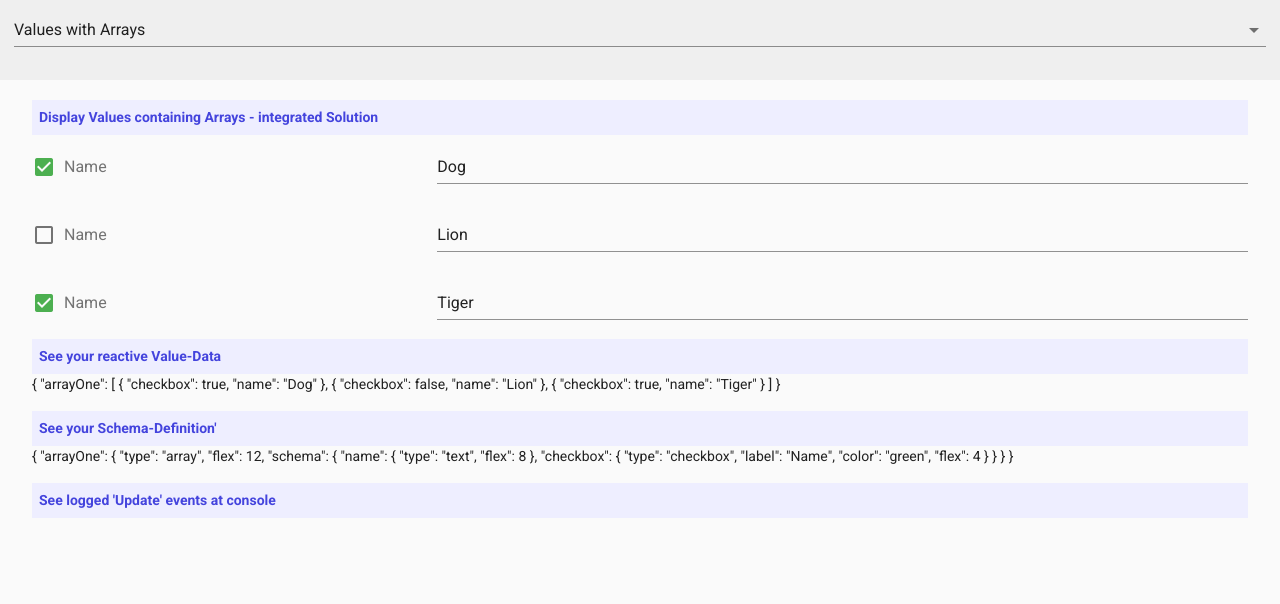
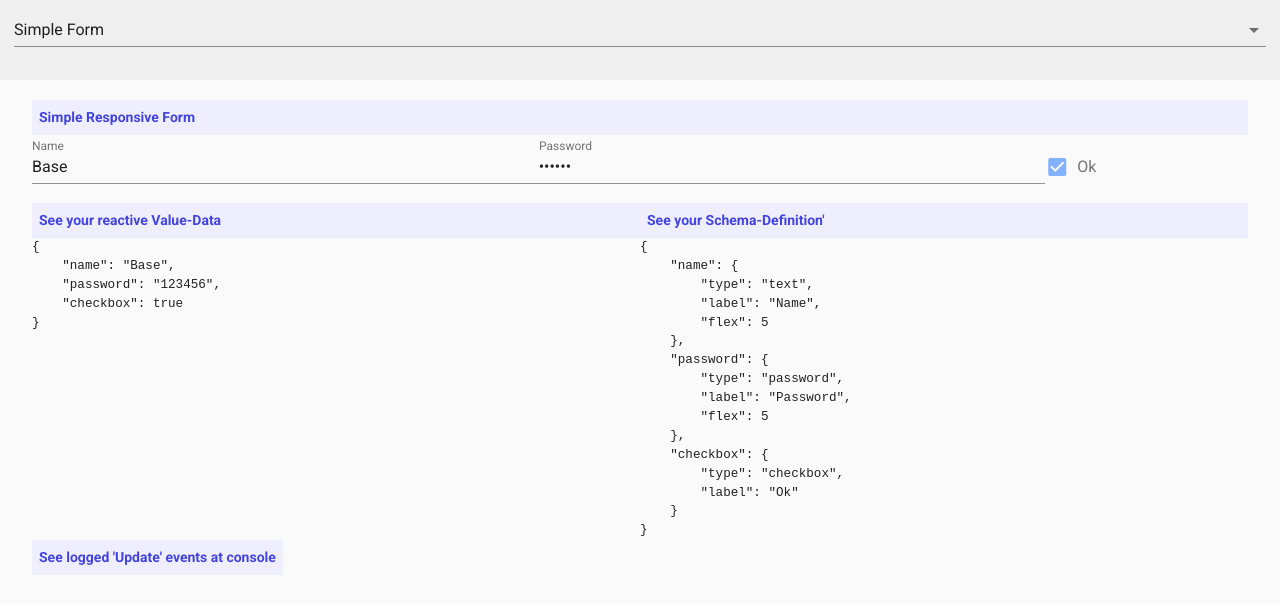
Before and after one commit to wotamann/vuetify-form-base, a Vue app in the folder example/: page / in a window 1280 px wide. Shown: the top 604 px of the page. Built offline with nearby package versions, Linux system fonts and the light colour scheme.

Commit message:
list and array controls added

```diff
--- a/example/src/App.vue
+++ b/example/src/App.vue
@@ -5,16 +5,17 @@
 
 <template>
   <v-app class="pa-2">
-      <v-select class="fixed" :items="['Simple Form','Responsive Grid', 'CSS & Slots', 'Deep nested Object', 'Values with Arrays', 'Partial & Linked', 'Complex Form']" v-model="view"></v-select>
+
+    <v-select class="fixed" :items="items" v-model="view"></v-select>
 
     <div class="pad">
-      <simple v-if="view === 'Simple Form'"></simple>
-      <grid v-if="view === 'Responsive Grid'"></grid>
-      <css v-if="view === 'CSS & Slots'"></css>
-      <deep v-if="view === 'Deep nested Object'"></deep>
-      <partial v-if="view === 'Partial & Linked'"></partial>
-       <complex v-if="view === 'Complex Form'"></complex>
-       <array v-if="view === 'Values with Arrays'"></array>
+      <simple v-if="view === items[0]"></simple>
+      <grid v-if="view === items[1]"></grid>
+      <css v-if="view === items[2]"></css>
+      <deep v-if="view === items[3]"></deep>
+      <array v-if="view === items[4]"></array>
+      <partial v-if="view === items[5]"></partial>
+       <complex v-if="view === items[6]"></complex>
     </div>
   </v-app>
 </template>
@@ -28,14 +29,16 @@ import partial from '@/components/partial.vue'
 import complex from '@/components/complex.vue'
 import array from '@/components/array.vue'
 
+const items = ['Simple Form','Responsive Grid', 'CSS & Slots', 'Deep nested Object', 'Values with Arrays', 'Partial & Linked', 'Complex Form']
+
 export default {
   components: {
     simple, grid, css, deep, partial, complex, array
   },
   data () {
     return {
-      // view: 'Simple Form'
-      view: 'Values with Arrays'
+      items,
+      view: items[0]
     }
   }
 }
--- a/example/src/components/array.vue
+++ b/example/src/components/array.vue
@@ -1,15 +1,20 @@
+<style>
+  .key-listing .active  { background-color: rgb(194, 194, 194)}
+  .key-listing .active *  { color: rgb(248, 248, 247)}
+</style>
+
 <template>
   <v-container fluid >
 
-    <!-- better integrated solution -->
+    <!-- Integrated Solution (recommended) -->
     <h4>Display Values containing Arrays - integrated Solution</h4>
     <v-form-base id="integrated" :value= "myValue" :schema= "mySchema" @update:integrated= "update" />
 
-    <!-- solution SLOT  -->
+    <!-- Slot Solution  -->
     <!-- <h4>Slot based Solution</h4>
-    <v-form-base :value= "slotValue" :schema= "slotSchema" @update= "update" >
-      <template slot="slot-array-key-test" slot-scope="{item}">
-        <v-form-base id="form-base-partial" :value= "item" :schema= "slotSchema.testschema" @update:form-base-partial= "update"/>
+    <v-form-base :value= "myValue" :schema= "mySchema" @update= "update" >
+      <template slot="slot-array-key-arrayOne" slot-scope="{item}">
+        <v-form-base id="slot-based" :value= "item" :schema= "mySchema.arrayOne.schema" @update:slot-based= "update"/>
       </template>
     </v-form-base> -->
 
@@ -27,23 +32,18 @@ export default {
   components: { VFormBase, Infoline },
   data () {
     return {
-      // INTEGRATED VERSION
       myValue: {
-        arrayOne: [{ checkbox: true, name: 'Dog' }, { checkbox: false, name: 'Lion' }, { checkbox: true, name: 'Tiger' } ]
+        select: 'Jobs',
+        selectM: ['Harari'],
+        listing: 'Taleb',
+        arrayOne: [{ checkbox: true, name: 'Jobs' }, { checkbox: false, name: 'Taleb' }, { checkbox: true, name: 'Harari' } ]
       },
       mySchema: {
-        arrayOne: { type: 'array', flex: 12, schema: { name: { type: 'text', flex: 8 }, checkbox: { type: 'checkbox', label: 'Name', color: 'green', flex: 4 } } }
+        select: { type: 'select',  label: 'Select', color: 'blue', box: true, items: [ 'Jobs', 'Taleb', 'Harari'], flex: 6 },
+        selectM: { type: 'select', multiple:true, label: 'Select', color: 'blue', box: true, items: [ 'Jobs', 'Taleb', 'Harari'], flex: 6 },
+        listing: { type: 'list', label: false, color: 'blue', ripple: true, items: [ 'Jobs', 'Taleb', 'Harari'], flex: 6 },
+        arrayOne: { type: 'array', flex: 6, schema: { name: { type: 'text', label:'Name', placeholder:'Author',flex: 9 }, checkbox: { type: 'checkbox', label: 'Book', color: 'green', flex: 3 } } }
       }
-
-      // // SLOT Version
-      // slotValue: {
-      //   test: [{ checkbox: true, name: 'Dog' }, { checkbox: false, name: 'Lion' }, { checkbox: true, name: 'Tiger' } ]
-      // },
-      // slotSchema: {
-      //   testschema: { checkbox: { flex: 4, type: 'checkbox', label: 'Cats: ', color: 'blue' }, name: { flex: 8, type: 'text' } },
-      //   test: { type: 'array', flex: 12 }
-      // },
-
     }
   },
   methods: {
--- a/example/src/components/complex.vue
+++ b/example/src/components/complex.vue
@@ -5,7 +5,7 @@
 
 <template>
   <v-container fluid >
-
+    <h4>Validate Form</h4>
     <v-form ref="form1" v-model= "formValid" lazy-validation>
       <v-form-base id="form-base-complex" :value= "myValue" :schema= "mySchema" @update:form-base-complex= "update" />
     </v-form>
@@ -99,7 +99,7 @@ export default {
       console.log('this.mySchema.checkbox[2].checkbox1[0].hidden', this.mySchema.checkbox[2].checkbox1[0].hidden)
     },
     update ({ on, id, key, value, obj, event, params, data, schema }) {
-      console.log('Update [ on, key, value, params]', on, key, value, params)
+      console.log('Update [ on, id, key, value, params]', on, id, key, value, params)
 
       // toggle visibility of password
       if (on === 'click' && key === 'password' && (params && params.pos) === 'append') { // check 'click' is from from appendIcon
--- a/example/src/components/css.vue
+++ b/example/src/components/css.vue
@@ -1,16 +1,17 @@
 <style>
   /* INFO-SCOPED: don't use '<style scoped>' because scoped CSS is inside a child-component not accessable */
   h4 { background-color: #eef; color: #44d; padding: 0.5rem}
+
   /* CSS Component --- Container */
   #form-base-css { border: 1px solid #c2b82b; background-color: #f7f7ea; padding:2rem }
-  #form-base-css .key-controls-checkbox { background-color: #ecf0b6 }
+
   @media only screen and (max-width: 800px) {
-    #form-base-css { border: 1px solid rgb(74, 179, 14); background-color: #dff7d5; padding:1rem }
+    #form-base-css { border: 1px solid rgb(74, 179, 14); background-color: #e5f0e0; padding:1rem }
     #form-base-css .key-controls-checkbox { background-color: #bae9af }
   }
   @media only screen and (max-width: 560px) {
     #form-base-css { border: 1px solid rgb(18, 93, 179); background-color: #e4ecf1; padding:0rem }
-    #form-base-css .key-controls-checkbox { background-color: #f3e9cc }
+    #form-base-css .key-controls-checkbox { background-color: #faeeca }
   }
 
   /* CSS Item --- set all items  */
@@ -19,14 +20,14 @@
   /* CSS Type --- set all items with type */
   #form-base-css .type-switch { border-bottom: 3px solid #e22d23}
 
-  /* CSS Keys --- select key in object 'myValue.email on focus' */
-  #form-base-css .key-email input:focus { background-color: rgb(248, 234, 225) }
+  /* CSS Keys --- select key email and set CSS on focus' */
+  #form-base-css .key-email input:focus { background-color: rgb(253, 217, 175) }
 
 </style>
 
 <template>
   <v-container fluid >
-    <h4>Resize and Play around with predefined CSS-Classes styling your Form  </h4>
+    <h4>Play around with predefined CSS-Classes and Slots  </h4>
     <v-form-base id= "form-base-css" :value= "myValue" :schema= "mySchema" @update:form-base-css= "update">
       <!-- KEY -->
       <h4 slot="slot-top-key-password">Top Slot Key Password</h4> -->
@@ -66,15 +67,15 @@ export default {
         }
       },
       mySchema: {
-        name: { type: 'text', label: 'Name', flex: 3, appendIcon: 'more_vert' },
-        password: { type: 'password', label: 'Password', flex: 3, spacer: true },
-        email: { type: 'email', label: 'Email', flex: 3 },
+        name: { type: 'text', label: 'Name', flex: 4, appendIcon: 'more_vert' },
+        password: { type: 'password', label: 'Password', flex: 4, spacer: true },
+        email: { type: 'email', label: 'Email', flex: 4 },
         controls: {
-          checkbox: { type: 'checkbox', label: 'Red', color: 'red', flex: 12 },
+          checkbox: { type: 'checkbox', label: 'Red', color: 'red', flex: 4 },
           switch: { type: 'switch', label: 'Switch', color: 'blue', flex: 4 },
           slider: { type: 'slider', label: 'Slider', color: 'orange', flex: 4 },
-          radioA: { type: 'radio', label: 'RadioA', options, color: 'indigo', flex: 6 },
-          radioB: { type: 'radio', label: 'RadioB', options, color: 'green', row: true, flex: 6 }
+          radioA: { type: 'radio', label: 'Radio A', options, color: 'indigo', flex: 6 },
+          radioB: { type: 'radio', label: 'Radio B', options, color: 'green', row: true, flex: 6 }
         }
       }
     }
--- a/example/src/components/grid.vue
+++ b/example/src/components/grid.vue
@@ -1,8 +1,3 @@
-<style scoped>
-  .row {background-color: rgb(227, 241, 223)}
-  .column {background-color: rgb(243, 225, 214)}
-</style>
-
 <template>
   <v-container fluid >
 
@@ -18,45 +13,32 @@
 import VFormBase from '@/components/vFormBase'
 import Infoline from '@/components/infoline'
 
-const options = ['A', 'B']
-
 export default {
   components: { VFormBase, Infoline },
   data () {
     return {
       myValue: {
-        name: 'Base',
-        password: '123456',
-        // email: 'base@mail.com',
-        controls: {
-          // checkbox: true,
-          // switch: true,
-          // radio: 'A',
-          slider: 33
-        }
+        name: 'Grid',
+        radio: 'A'
       }
     }
   },
   computed: {
+    // Schema is Computed
     mySchema () {
       return {
-        name: { type: 'text', label: 'Name', flex: { sm: 8 }, order: { xs: 7, sm: 1 } },
-        password: { type: 'password', label: 'Password', offset: { xs: 0, sm: 4 }, flex: 3, order: { xs: 6, sm: 2 } },
-        // email: { type: 'email', label: 'Email', flex: 4, order: { xs: 5, sm: 3 } },
-        controls: {
-          // checkbox: { type: 'checkbox', label: 'Checkbox', offset: 0, flex: 2, order: { xs: 4, sm: 4 } },
-          // switch: { type: 'switch', label: 'Switch', offset: 0, flex: 2, order: { xs: 3, sm: 5 } },
-          // radio: { type: 'radio', label: 'Radio', row: this.row, options, flex: 2, order: { xs: 2, sm: 6 } },
-          slider: { type: 'slider', label: 'Slider', color: 'red', flex: 12, order: { xs: 1, sm: 7 } }
-        }
+        name: { type: 'text', label: 'Name', flex: { xs: 8, sm: 6 }, order: { xs: 0, sm: 8 }, offset: { xs: 0, sm: 3 } },
+        radio: { type: 'radio', label: 'Radio', row: this.row, options: ['A', 'B', 'C'], flex: 6, order:4 },
       }
     },
-    // change Grid-Layout from Row to Column on resize and change Radio-Orientation
+
+    // change Layout from Row to Column on resize and change Radio-Orientation
     row () {
       return this.$vuetify.breakpoint.mdAndUp
     },
+    // change Class on resize
     layout () {
-      return this.$vuetify.breakpoint.mdAndUp ? 'row' : 'column'
+      return this.$vuetify.breakpoint.mdAndUp ? 'grey lighten-4' : 'white'
     }
   },
   methods: {
--- a/example/src/components/infoline.vue
+++ b/example/src/components/infoline.vue
@@ -1,22 +1,23 @@
+<style scoped>
+  pre { font-size: 0.9rem}
+</style>
+
 <template>
-  <div>
-    <h4>See your reactive Value-Data</h4>
-    <p>{{value}}</p>
-    <h4>See your Schema-Definition' </h4>
-    <p>{{schema}}</p>
-    <h4>See logged 'Update' events at console </h4>
-  </div>
+  <v-layout wrap>
+      <v-flex xs6>
+        <h4>See your reactive Value-Data</h4>
+        <pre>{{JSON.stringify(value, undefined, 4)}}</pre>
+      </v-flex>
+      <v-flex xs6>
+        <h4>See your Schema-Definition' </h4>
+        <pre>{{JSON.stringify(schema, undefined, 4)}}</pre>
+      </v-flex>
+      <h4>See logged 'Update' events at console </h4>
+       </v-layout>
 </template>
 
 <script>
-export default {
-  props: {
-    value: {
-      type: [Object, Array]
-    },
-    schema: {
-      type: [Object, Array]
-    }
+  export default {
+    props: ['value','schema']
   }
-}
 </script>
--- a/example/src/components/simple.vue
+++ b/example/src/components/simple.vue
@@ -15,25 +15,19 @@ import VFormBase from '@/components/vFormBase'
 import Infoline from '@/components/infoline'
 
 export default {
-  name:'simple',
+  name: 'simple',
   components: { VFormBase, Infoline },
   data () {
     return {
       myValue: {
         name: 'Base',
         password: '123456',
-        email: 'base@mail.com',
-        select: 'Jobs',
-        listing: 'Tesla',
-        checkbox: [true, false]
+        checkbox: true
       },
       mySchema: {
-        name: { type: 'text', label: 'Name', flex: { xs: 12, sm: 6, md: 4 } },
-        password: { type: 'password', label: 'Password', flex: { xs: 12, sm: 6, md: 4 } },
-        email: { type: 'email', label: 'Email', flex: { xs: 12, sm: 6, md: 4 } },
-        checkbox: [{ type: 'checkbox', label: 'A' }, { type: 'checkbox', label: 'B' }],
-        select: { type: 'select', label: 'Select', color: 'blue', box: true, items: ['Tesla', 'Jobs', 'Taleb'], flex: 6 },
-        listing: { type: 'list', label: 'List', color: 'grey', dense: true, items: ['Tesla', 'Jobs', 'Taleb'], flex: 6 }
+        name: { type: 'text', label: 'Name', flex: 5 },
+        password: { type: 'password', label: 'Password', flex: 5 },
+        checkbox: { type: 'checkbox', label: 'Ok' }
       }
     }
   },
```
Also changed, not shown: example/src/components/deep.vue (+5 -24 lines), example/src/components/vFormBase.vue (+16 -12 lines).
